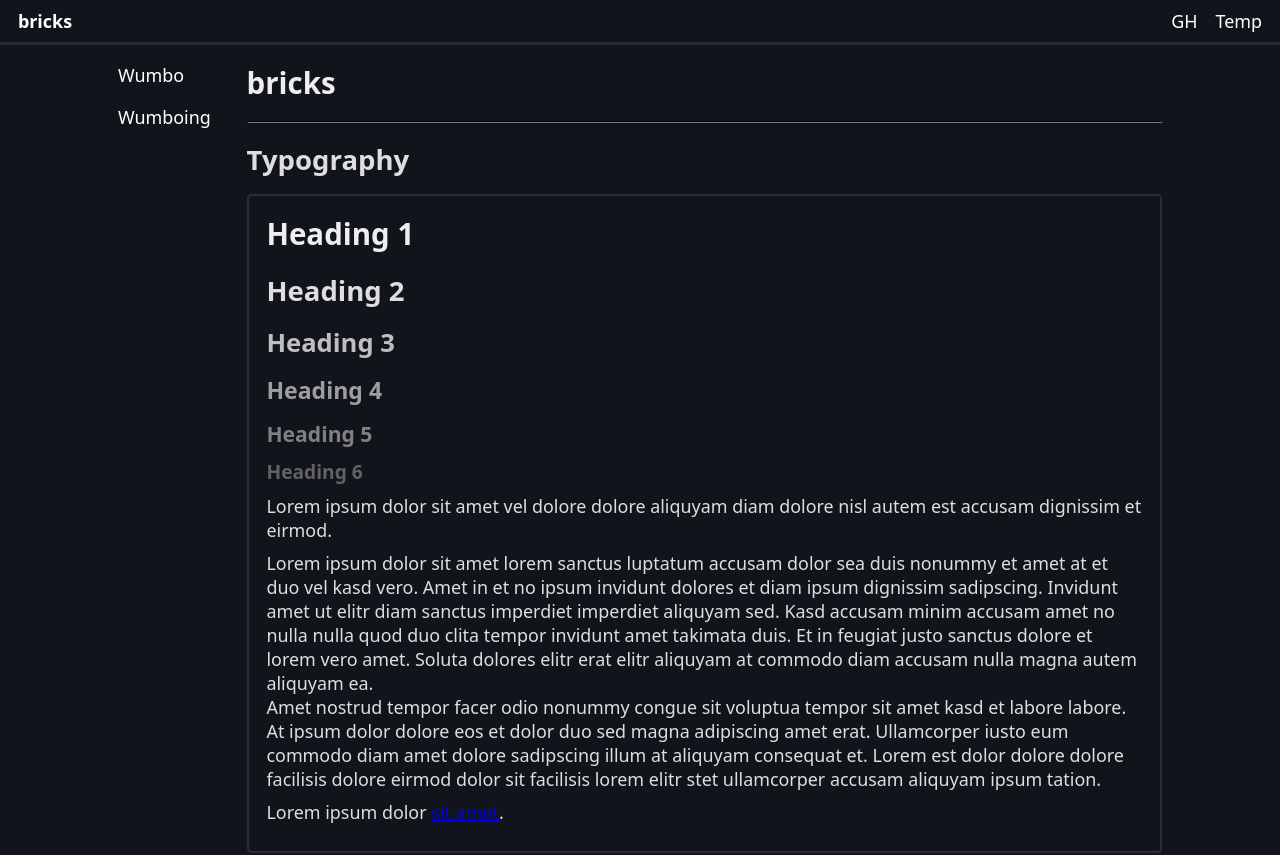
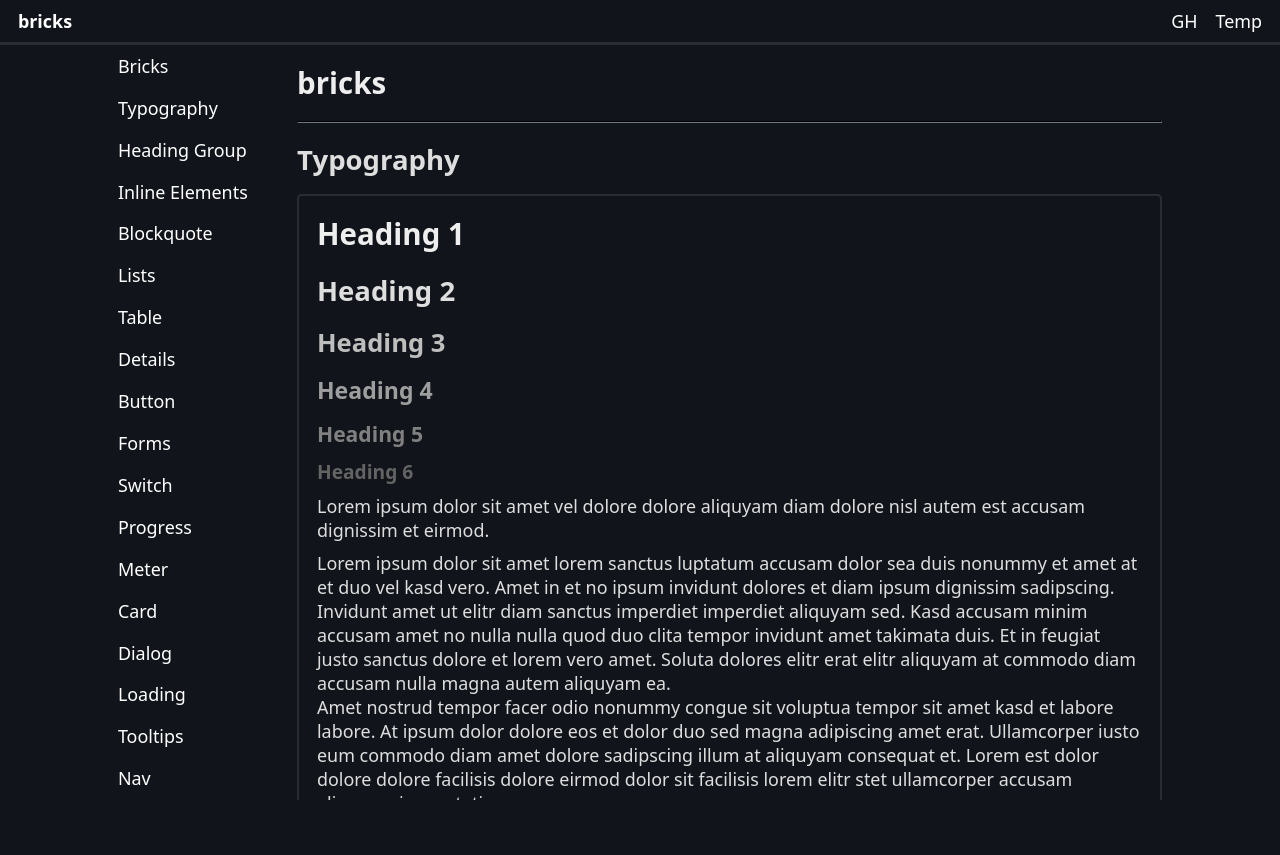
Before and after one commit to Sammy-T/spout, a Svelte app: page / in a window 1280 px wide. Shown: the top 855 px of the page. After the commit the page ends 800 px from the top, so only its background shows below. Built offline with nearby package versions, Linux system fonts and the light colour scheme.

Commit message:
Add links

```diff
--- a/src/App.svelte
+++ b/src/App.svelte
@@ -1,6 +1,27 @@
 <script>
     import icMenu from './assets/menu-2.svg?raw';
 </script>
+
+{#snippet links()}
+    <li><a href="#bricks">Bricks</a></li>
+    <li><a href="#typography">Typography</a></li>
+    <li><a href="#heading-group">Heading Group</a></li>
+    <li><a href="#inline-elements">Inline Elements</a></li>
+    <li><a href="#blockquote">Blockquote</a></li>
+    <li><a href="#lists">Lists</a></li>
+    <li><a href="#table">Table</a></li>
+    <li><a href="#details">Details</a></li>
+    <li><a href="#button">Button</a></li>
+    <li><a href="#forms">Forms</a></li>
+    <li><a href="#switch">Switch</a></li>
+    <li><a href="#progress">Progress</a></li>
+    <li><a href="#meter">Meter</a></li>
+    <li><a href="#card">Card</a></li>
+    <li><a href="#dialog">Dialog</a></li>
+    <li><a href="#loading">Loading</a></li>
+    <li><a href="#tooltips">Tooltips</a></li>
+    <li><a href="#nav">Nav</a></li>
+{/snippet}
 
 <nav id="main-nav">
     <ul>
@@ -15,26 +36,22 @@
     </ul>
 </nav>
 
-<!-- TODO: Create desktop sidebar -->
-
 <main>
     <aside class="desktop">
         <nav>
             <ul>
-                <!-- TODO: Links -->
-                <li><a href="#">Wumbo</a></li>
-                <li><a href="#">Wumboing</a></li>
+                {@render links()}
             </ul>
         </nav>
     </aside>
 
     <div class="contents">
-        <h1>bricks</h1>
+        <h1 id="bricks">bricks</h1>
         <!-- TODO: Desc -->
 
         <hr/>
 
-        <h2>Typography</h2>
+        <h2 id="typography">Typography</h2>
         <section>
             <h1>Heading 1</h1>
             <h2>Heading 2</h2>
@@ -53,7 +70,7 @@
             <p>Lorem ipsum dolor <a href="/">sit amet</a>.</p>
         </section>
 
-        <h2>Heading Group</h2>
+        <h2 id="heading-group">Heading Group</h2>
         <section>
             <hgroup>
                 <h2>Nisl sed consetetur</h2>
@@ -61,7 +78,7 @@
             </hgroup>
         </section>
 
-        <h2>Inline Elements</h2>
+        <h2 id="inline-elements">Inline Elements</h2>
         <section id="inlines">
             <p>
                 <abbr title="Abbreviation">Abbr.</abbr>
@@ -116,7 +133,7 @@
             </p>
         </section>
 
-        <h2>Blockquote</h2>
+        <h2 id="blockquote">Blockquote</h2>
         <blockquote>
             "Lorem ipsum dolor sit amet diam amet. Rebum sed aliquyam et dolor nisl dolor et accusam. Justo consetetur
             kasd eu nobis dolore ut lorem sea justo invidunt ea magna."
@@ -125,7 +142,7 @@
             </footer>
         </blockquote>
 
-        <h2>Lists</h2>
+        <h2 id="lists">Lists</h2>
         <section id="lists">
             <ol>
                 <li>Item 1</li>
@@ -140,7 +157,7 @@
             </ul>
         </section>
 
-        <h2>Table</h2>
+        <h2 id="table">Table</h2>
         <section>
             <table>
                 <thead>
@@ -170,7 +187,7 @@
             </table>
         </section>
 
-        <h2>Details</h2>
+        <h2 id="details">Details</h2>
         <p>Use the same <code>name</code> attribute to only allow one open detail at a time.</p>
         <section>
             <details name="details-example">
@@ -193,14 +210,14 @@
             </details>
         </section>
 
-        <h2>Button</h2>
+        <h2 id="button">Button</h2>
         <section>
             <button>Primary</button>
             <button class="secondary">Secondary</button>
             <button class="outline">Outline</button>
         </section>
 
-        <h2>Forms</h2>
+        <h2 id="forms">Forms</h2>
         <section>
             <form onsubmit={(ev) => ev.preventDefault()}>
                 <label for="name">Name</label>
@@ -267,7 +284,7 @@
             </form>
         </section>
 
-        <h3>Switch</h3>
+        <h3 id="switch">Switch</h3>
         <section>
             <form>
                 <input id="switch" name="switch" type="checkbox" role="switch" />
@@ -298,7 +315,7 @@
             </form>
         </section>
 
-        <h2>Progress</h2>
+        <h2 id="progress">Progress</h2>
         <section>
             <label for="prog-determ">Determinate</label>
             <progress id="prog-determ" value="0.75"></progress>
@@ -307,14 +324,14 @@
             <progress id="prog-indeterm"></progress>
         </section>
 
-        <h2>Meter</h2>
+        <h2 id="meter">Meter</h2>
         <section>
             <meter min="0" max="1" low="0.26" high="0.75" optimum="1" value="0.8">80%</meter>
             <meter min="0" max="1" low="0.26" high="0.75" optimum="1" value="0.5">50%</meter>
             <meter min="0" max="1" low="0.26" high="0.75" optimum="1" value="0.2">20%</meter>
         </section>
 
-        <h2>Card</h2>
+        <h2 id="card">Card</h2>
         <section>
             <article>
                 <header>
@@ -326,7 +343,7 @@
             </article>
         </section>
 
-        <h2>Dialog</h2>
+        <h2 id="dialog">Dialog</h2>
         <section>
             <button command="show-modal" commandfor="my-dialog">Show Dialog</button>
 
@@ -345,7 +362,7 @@
             </dialog>
         </section>
 
-        <h2>Loading</h2>
+        <h2 id="loading">Loading</h2>
         <p>Use the <code>aria-busy</code> attribute to display a spinning indicator.</p>
         <section>
             <p aria-busy="true">Loading...</p>
@@ -353,7 +370,7 @@
             <button aria-busy="true" disabled>Loading</button>
         </section>
 
-        <h2>Tooltips</h2>
+        <h2 id="tooltips">Tooltips</h2>
         <section class="overlapped">
             <p>Tooltip on a <a href="#" aria-labelledby="tip-link">link<span id="tip-link" role="tooltip">Tooltip</span></a>.</p>
 
@@ -379,7 +396,7 @@
         </section>
 
         <!-- TODO: Nav -->
-        <h2>Nav</h2>
+        <h2 id="nav">Nav</h2>
         <p>Navs are flex displayed with 'space-between' distributed content.</p>
         <p>Create a mobile sidebar menu with a <code>dialog</code> containing an <code>aside</code> containing a <code>nav</code>.</p>
     </div>
@@ -389,15 +406,24 @@
     <aside>
         <nav>
             <ul>
-                <!-- TODO: Links -->
-                <li><a href="#">Wumbo</a></li>
-                <li><a href="#">Wumboing</a></li>
+                {@render links()}
             </ul>
         </nav>
     </aside>
 </dialog>
 
 <style>
+    :global(body) {
+        height: 100dvh;
+        display: grid;
+        grid-template-rows: auto 1fr;
+        overflow: hidden;
+    }
+
+    #mobile-menu::backdrop {
+        backdrop-filter: unset;
+    }
+
     #main-nav {
         width: min(1920px, 100%);
         margin: auto;
@@ -407,10 +433,12 @@
     }
 
     main {
+        height: 100%;
         display: flex;
         align-items: start;
         width: min(1080px, 100%);
         margin: auto;
+        overflow: auto;
 
         & .contents {
             max-width: 100%;
@@ -420,7 +448,11 @@
 
     aside.desktop {
         position: sticky;
-        top: 3rem;
+        max-height: 100%;
+        min-width: 10rem;
+        overflow-x: hidden;
+        overflow-y: auto;
+        top: 0;
     }
 
     section {
```
